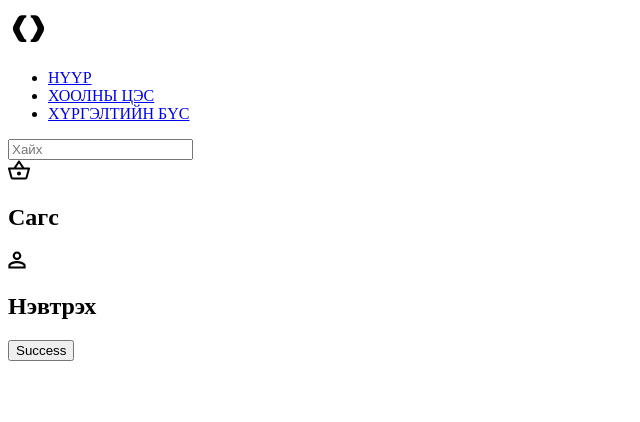
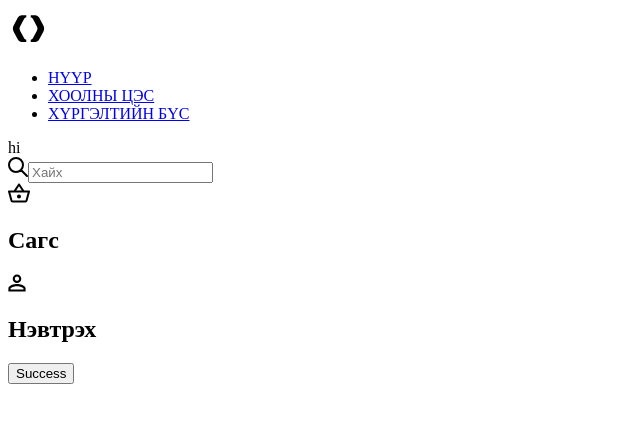
Before and after one commit to 23L-PM7/food-delivery-team1, a Next.js app in the folder frontend/: page / in a window 1280 px wide. Shown: the top 422 px of the page, without its empty margins (0-640 px from the left). Built offline with nearby package versions, Linux system fonts and the light colour scheme.

Commit message:
zaza
zaz

```diff
--- a/frontend/src/app/components/Header.tsx
+++ b/frontend/src/app/components/Header.tsx
@@ -1,79 +1,112 @@
-
-
 export default function Header() {
   return (
-        <>
-
-  <div className=" flex   justify-start mx-auto p-4">
-  <svg width="41" height="41" viewBox="0 0 41 41" fill="none" xmlns="http://www.w3.org/2000/svg">
-<path d="M9.85857 9.5397L5.65344 17.4105C5.12868 18.3956 4.86572 19.4767 4.86572 20.5592C4.86572 21.6419 5.12868 22.7228 5.65344 23.7079L9.85857 31.5789C10.6336 33.0327 12.1494 33.9407 13.799 33.9407H18.2656V31.711H18.2641C17.4401 31.711 16.6822 31.2577 16.2946 30.5309L12.0911 22.6584C11.7398 22.0022 11.5647 21.2815 11.5647 20.5592C11.5647 19.8369 11.7398 19.1163 12.0911 18.4602L16.2946 10.5878C16.6822 9.86077 17.4401 9.40758 18.2641 9.40758H18.2656V7.17773H13.799C12.1494 7.17773 10.6336 8.08589 9.85857 9.5397Z" fill="black"/>
-<path d="M35.3421 17.4106L31.1371 9.53976C30.3619 8.08579 28.8462 7.17779 27.1967 7.17779H22.7299V9.40747H22.7316C23.5556 9.40747 24.3135 9.86082 24.7009 10.5876L28.9044 18.4601C29.2559 19.1163 29.4307 19.837 29.4307 20.5593C29.4307 21.2816 29.2559 22.0022 28.9044 22.6585L24.7009 30.5307C24.3135 31.2577 23.5556 31.7109 22.7316 31.7109H22.7299V33.9408H27.1967C28.8462 33.9408 30.3619 33.0328 31.1371 31.5788L35.3421 23.708C35.8667 22.7229 36.1298 21.6418 36.1298 20.5593C36.1298 19.4767 35.8667 18.3957 35.3421 17.4106Z" fill="black"/>
+    <div className="flex">
+      <div className=" flex justify-end mx-auto p-4">
+        <svg
+          width="41"
+          height="41"
+          viewBox="0 0 41 41"
+          fill="none"
+          xmlns="http://www.w3.org/2000/svg"
+        >
+          <path
+            d="M9.85857 9.5397L5.65344 17.4105C5.12868 18.3956 4.86572 19.4767 4.86572 20.5592C4.86572 21.6419 5.12868 22.7228 5.65344 23.7079L9.85857 31.5789C10.6336 33.0327 12.1494 33.9407 13.799 33.9407H18.2656V31.711H18.2641C17.4401 31.711 16.6822 31.2577 16.2946 30.5309L12.0911 22.6584C11.7398 22.0022 11.5647 21.2815 11.5647 20.5592C11.5647 19.8369 11.7398 19.1163 12.0911 18.4602L16.2946 10.5878C16.6822 9.86077 17.4401 9.40758 18.2641 9.40758H18.2656V7.17773H13.799C12.1494 7.17773 10.6336 8.08589 9.85857 9.5397Z"
+            fill="black"
+          />
+          <path
+            d="M35.3421 17.4106L31.1371 9.53976C30.3619 8.08579 28.8462 7.17779 27.1967 7.17779H22.7299V9.40747H22.7316C23.5556 9.40747 24.3135 9.86082 24.7009 10.5876L28.9044 18.4601C29.2559 19.1163 29.4307 19.837 29.4307 20.5593C29.4307 21.2816 29.2559 22.0022 28.9044 22.6585L24.7009 30.5307C24.3135 31.2577 23.5556 31.7109 22.7316 31.7109H22.7299V33.9408H27.1967C28.8462 33.9408 30.3619 33.0328 31.1371 31.5788L35.3421 23.708C35.8667 22.7229 36.1298 21.6418 36.1298 20.5593C36.1298 19.4767 35.8667 18.3957 35.3421 17.4106Z"
+            fill="black"
+          />
         </svg>
- <div className="items-center hidden w-full md:flex md:w-auto md:order-1" >
+        <div className="items-center">
           <ul className="flex flex-col p-4 md:p-0 mt-4 font-medium border border-gray-100 rounded-lg bg-gray-50 md:space-x-8 rtl:space-x-reverse md:flex-row md:mt-0 md:border-0 md:bg-white dark:bg-gray-800 md:dark:bg-gray-900 dark:border-gray-700 justify-start">
             <li>
-          <a href="#" className="block py-2 px-3 text-white bg-blue-700 rounded md:bg-transparent md:text-blue-700 md:p-0 md:dark:text-blue-500" >НҮҮР</a>
+              <a
+                href="#"
+                className="block py-2 px-3 text-white bg-blue-700 rounded md:bg-transparent md:text-blue-700 md:p-0 md:dark:text-blue-500"
+              >
+                НҮҮР
+              </a>
             </li>
             <li>
-          <a href="#" className="block py-2 px-3 text-gray-900 rounded hover:bg-gray-100 md:hover:bg-transparent md:hover:text-blue-700 md:p-0 md:dark:hover:text-blue-500 dark:text-white dark:hover:bg-gray-700 dark:hover:text-white md:dark:hover:bg-transparent dark:border-gray-700">ХООЛНЫ ЦЭС</a>
+              <a
+                href="#"
+                className="block py-2 px-3 text-gray-900 rounded hover:bg-gray-100 md:hover:bg-transparent md:hover:text-blue-700 md:p-0 md:dark:hover:text-blue-500 dark:text-white dark:hover:bg-gray-700 dark:hover:text-white md:dark:hover:bg-transparent dark:border-gray-700"
+              >
+                ХООЛНЫ ЦЭС
+              </a>
             </li>
             <li>
-          <a href="#" className="block py-2 px-3 text-gray-900 rounded hover:bg-gray-100 md:hover:bg-transparent md:hover:text-blue-700 md:p-0 dark:text-white md:dark:hover:text-blue-500 dark:hover:bg-gray-700 dark:hover:text-white md:dark:hover:bg-transparent dark:border-gray-700">ХҮРГЭЛТИЙН БҮС</a>
-        </li> </ul>
+              <a
+                href="#"
+                className="block py-2 px-3 text-gray-900 rounded hover:bg-gray-100 md:hover:bg-transparent md:hover:text-blue-700 md:p-0 dark:text-white md:dark:hover:text-blue-500 dark:hover:bg-gray-700 dark:hover:text-white md:dark:hover:bg-transparent dark:border-gray-700"
+              >
+                ХҮРГЭЛТИЙН БҮС
+              </a>
+            </li>{" "}
+          </ul>
+        </div>{" "}
+        hi
+      </div>
 
+      <main className="flex justify-start gap-7 p-4">
+        <div>
+          <svg
+            width="20"
+            height="20"
+            viewBox="0 0 20 20"
+            fill="none"
+            xmlns="http://www.w3.org/2000/svg"
+          >
+            <path
+              d="M19 19L13 13M15 8C15 11.866 11.866 15 8 15C4.13401 15 1 11.866 1 8C1 4.13401 4.13401 1 8 1C11.866 1 15 4.13401 15 8Z"
+              stroke="black"
+              stroke-width="2"
+              stroke-linecap="round"
+              stroke-linejoin="round"
+            />
+          </svg>
 
-        <main className="flex justify-end p-4">
-        <div>
-        <input type="text" className="block w-full p-2 ps-10 text-sm text-gray-900 border border-gray-300 rounded-lg bg-gray-50 focus:ring-blue-500 focus:border-blue-500 dark:bg-gray-700 dark:border-gray-600 dark:placeholder-gray-400 dark:text-white dark:focus:ring-blue-500 dark:focus:border-blue-500 mt-[-5] " placeholder="Хайх"/>
+          <input
+            type="text"
+            className="block w-full p-2 ps-10 text-sm border rounded-lg border-black"
+            placeholder="Хайх"
+          />
         </div>
         <div className="flex ">
-<svg width="22" height="20" viewBox="0 0 22 20" fill="none" xmlns="http://www.w3.org/2000/svg">
-<path d="M21 7.48977H16.21L11.83 0.929766C11.64 0.649766 11.32 0.509766 11 0.509766C10.68 0.509766 10.36 0.649766 10.17 0.939766L5.79 7.48977H1C0.45 7.48977 0 7.93977 0 8.48977C0 8.57977 0.00999996 8.66977 0.04 8.75977L2.58 18.0298C2.81 18.8698 3.58 19.4898 4.5 19.4898H17.5C18.42 19.4898 19.19 18.8698 19.43 18.0298L21.97 8.75977L22 8.48977C22 7.93977 21.55 7.48977 21 7.48977ZM11 3.28977L13.8 7.48977H8.2L11 3.28977ZM17.5 17.4898L4.51 17.4998L2.31 9.48977H19.7L17.5 17.4898ZM11 11.4898C9.9 11.4898 9 12.3898 9 13.4898C9 14.5898 9.9 15.4898 11 15.4898C12.1 15.4898 13 14.5898 13 13.4898C13 12.3898 12.1 11.4898 11 11.4898Z" fill="black"/>
+          <svg
+            width="22"
+            height="20"
+            viewBox="0 0 22 20"
+            fill="none"
+            xmlns="http://www.w3.org/2000/svg"
+          >
+            <path
+              d="M21 7.48977H16.21L11.83 0.929766C11.64 0.649766 11.32 0.509766 11 0.509766C10.68 0.509766 10.36 0.649766 10.17 0.939766L5.79 7.48977H1C0.45 7.48977 0 7.93977 0 8.48977C0 8.57977 0.00999996 8.66977 0.04 8.75977L2.58 18.0298C2.81 18.8698 3.58 19.4898 4.5 19.4898H17.5C18.42 19.4898 19.19 18.8698 19.43 18.0298L21.97 8.75977L22 8.48977C22 7.93977 21.55 7.48977 21 7.48977ZM11 3.28977L13.8 7.48977H8.2L11 3.28977ZM17.5 17.4898L4.51 17.4998L2.31 9.48977H19.7L17.5 17.4898ZM11 11.4898C9.9 11.4898 9 12.3898 9 13.4898C9 14.5898 9.9 15.4898 11 15.4898C12.1 15.4898 13 14.5898 13 13.4898C13 12.3898 12.1 11.4898 11 11.4898Z"
+              fill="black"
+            />
           </svg>
 
           <h2>Сагс</h2>
         </div>
         <div className="flex">
-
-<svg width="18" height="18" viewBox="0 0 18 18" fill="none" xmlns="http://www.w3.org/2000/svg">
-<path d="M8.99978 2.54145C10.1838 2.54145 11.1526 3.5102 11.1526 4.69423C11.1526 5.87825 10.1838 6.847 8.99978 6.847C7.81575 6.847 6.847 5.87825 6.847 4.69423C6.847 3.5102 7.81575 2.54145 8.99978 2.54145ZM8.99978 12.2289C11.906 12.2289 15.2428 13.6175 15.4581 14.3817V15.4581H2.54145V14.3925C2.75673 13.6175 6.09353 12.2289 8.99978 12.2289ZM8.99978 0.388672C6.62096 0.388672 4.69423 2.31541 4.69423 4.69423C4.69423 7.07305 6.62096 8.99978 8.99978 8.99978C11.3786 8.99978 13.3053 7.07305 13.3053 4.69423C13.3053 2.31541 11.3786 0.388672 8.99978 0.388672ZM8.99978 10.0762C6.12582 10.0762 0.388672 11.5185 0.388672 14.3817V17.6109H17.6109V14.3817C17.6109 11.5185 11.8737 10.0762 8.99978 10.0762Z" fill="black"/>
+          <svg
+            width="18"
+            height="18"
+            viewBox="0 0 18 18"
+            fill="none"
+            xmlns="http://www.w3.org/2000/svg"
+          >
+            <path
+              d="M8.99978 2.54145C10.1838 2.54145 11.1526 3.5102 11.1526 4.69423C11.1526 5.87825 10.1838 6.847 8.99978 6.847C7.81575 6.847 6.847 5.87825 6.847 4.69423C6.847 3.5102 7.81575 2.54145 8.99978 2.54145ZM8.99978 12.2289C11.906 12.2289 15.2428 13.6175 15.4581 14.3817V15.4581H2.54145V14.3925C2.75673 13.6175 6.09353 12.2289 8.99978 12.2289ZM8.99978 0.388672C6.62096 0.388672 4.69423 2.31541 4.69423 4.69423C4.69423 7.07305 6.62096 8.99978 8.99978 8.99978C11.3786 8.99978 13.3053 7.07305 13.3053 4.69423C13.3053 2.31541 11.3786 0.388672 8.99978 0.388672ZM8.99978 10.0762C6.12582 10.0762 0.388672 11.5185 0.388672 14.3817V17.6109H17.6109V14.3817C17.6109 11.5185 11.8737 10.0762 8.99978 10.0762Z"
+              fill="black"
+            />
           </svg>
-</div><div>
-    <h2>Нэвтрэх</h2></div>
+        </div>
+        <div>
+          <h2>Нэвтрэх</h2>
+        </div>
       </main>
-
-
     </div>
-      </div>
-
-      {/* <div className="navbar bg-base-100">
-  <div className="flex-1">
-    <a className="btn btn-ghost text-xl">daisyUI</a>
-  </div>
-  <div className="flex-none gap-2">
-    <div className="form-control">
-      <input type="text" placeholder="Search" className="input input-bordered w-24 md:w-auto" />
-    </div>
-    <div className="dropdown dropdown-end">
-      <div tabIndex={0} role="button" className="btn btn-ghost btn-circle avatar">
-        <div className="w-10 rounded-full">
-          <img alt="Tailwind CSS Navbar component" src="https://daisyui.com/images/stock/photo-1534528741775-53994a69daeb.jpg" />
-        </div>
-      </div>
-      <ul tabIndex={0} className="mt-3 z-[1] p-2 shadow menu menu-sm dropdown-content bg-base-100 rounded-box w-52">
-        <li>
-          <a className="justify-between">
-            Profile
-            <span className="badge">New</span>
-          </a>
-        </li>
-        <li><a>Settings</a></li>
-        <li><a>Logout</a></li>
-      </ul>
-    </div>
-  </div>
-</div> */}
-
-</>
   );
 }
```
Lines whose indentation alone changed are shown as unchanged.
